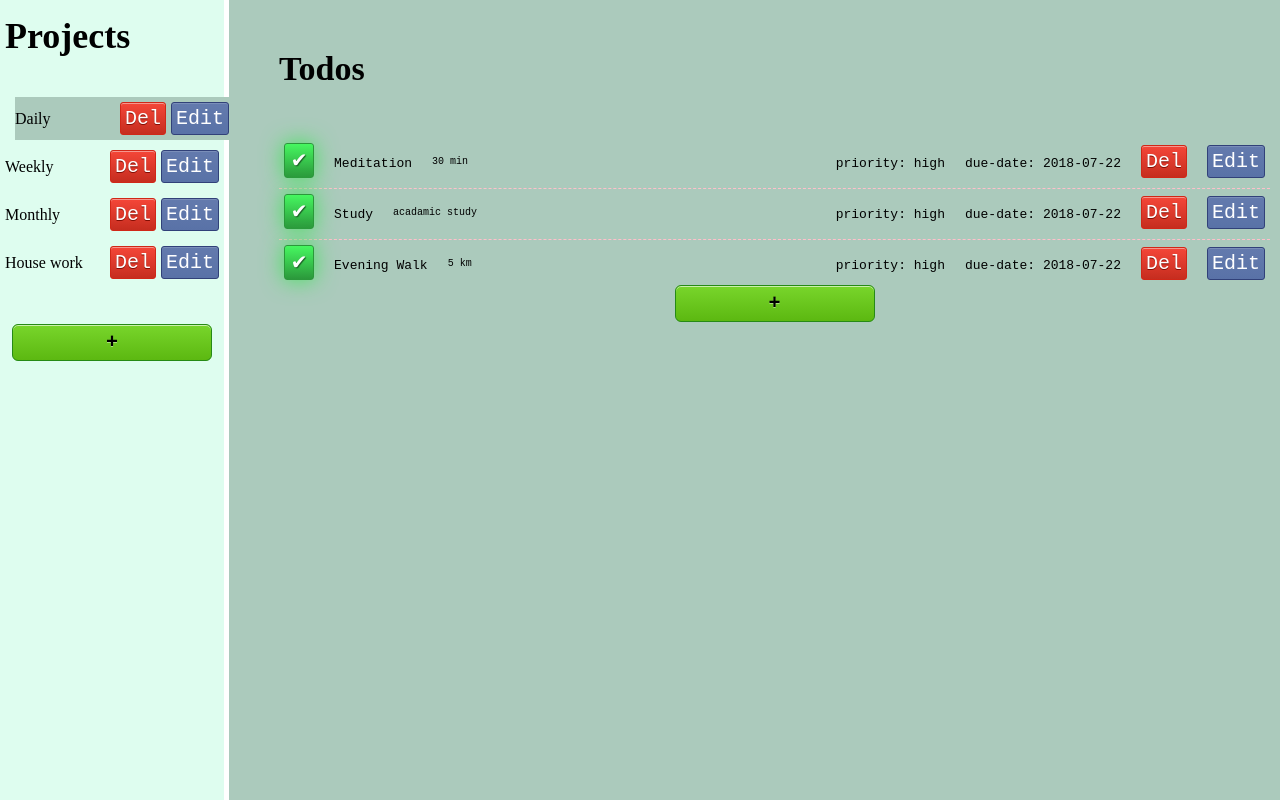
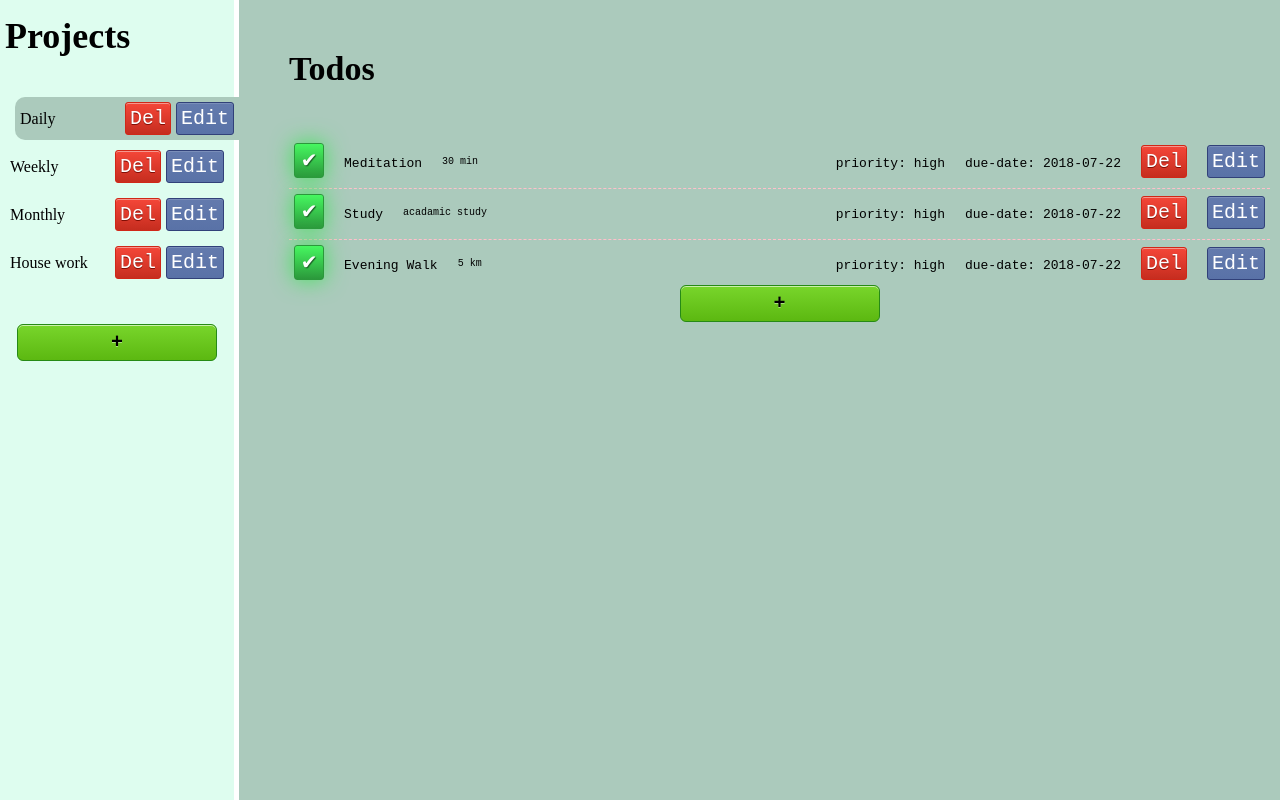
Before and after one commit to NishanBhattarai327/Todos, a website built with webpack: page src/index.html in a window 1280 px wide. Built offline with nearby package versions, Linux system fonts and the light colour scheme.

Commit message:
Style focused bg top and bottom to be round project

```diff
--- a/src/style/project.css
+++ b/src/style/project.css
@@ -36,10 +36,12 @@
 	position: relative;
 	background: #abcabc;
 	left: 10px;
+	border-top-left-radius: 10px;
+	border-bottom-left-radius: 10px;
 }
 
 .project {
-	padding: 5px 0;
+	padding: 5px 5px;
 	display: flex;
 	justify-content: space-between;
 	align-items: baseline;
```
